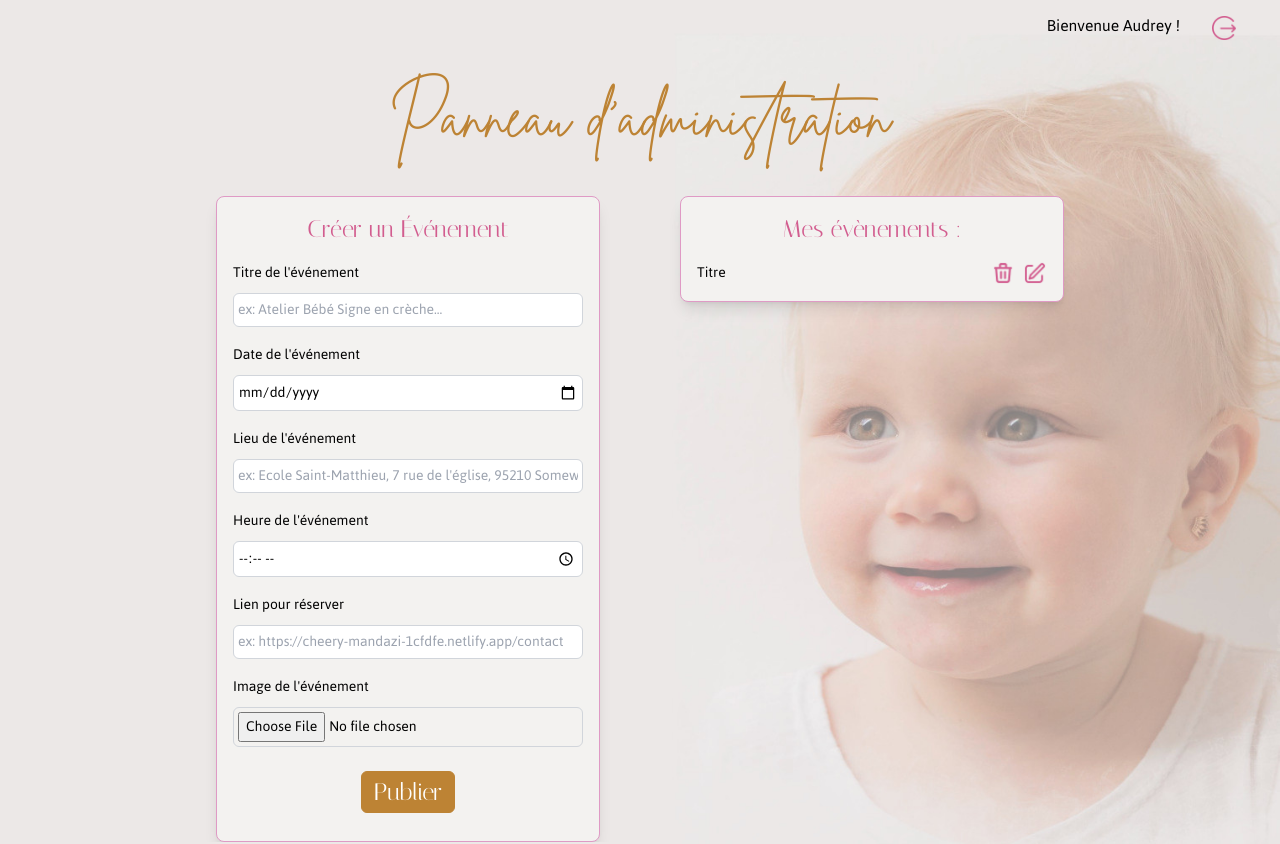
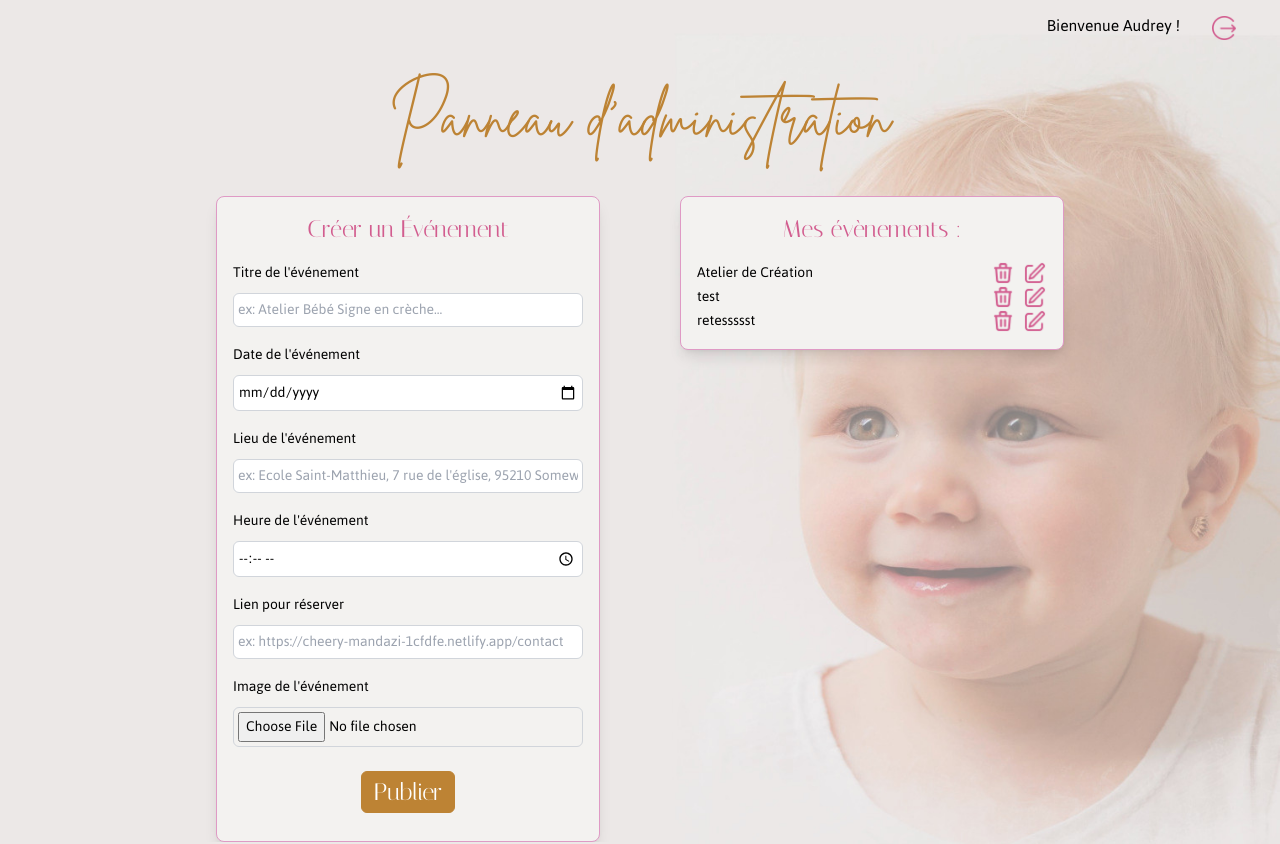
Before and after one commit to luciel53/lesmainsd-audrey, a Next.js app in the folder les-mains-d-audrey/: page /admin in a window 1280 px wide. Shown: the top 844 px of the page. Built offline with nearby package versions, Linux system fonts and the light colour scheme; sample sign-in values are in the browser's storage; what tailwindcss-animated would draw is missing.

Commit message:
delete event works!

```diff
--- a/les-mains-d-audrey/content/events.json
+++ b/les-mains-d-audrey/content/events.json
@@ -22,13 +22,5 @@
     "time": "21:57",
     "link": "https://www.chess.com/home",
     "image": "/images/events/Atlantique.png"
-  },
-  {
-    "title": "encoreee",
-    "date": "2024-11-28",
-    "location": "bfbxd",
-    "time": "18:10",
-    "link": "https://www.chess.com/home",
-    "image": "/images/events/Atlantique (19).png"
   }
 ]
--- /dev/null
+++ b/les-mains-d-audrey/src/app/api/events/route.js
@@ -0,0 +1,58 @@
+import { join } from "path";
+import { readFileSync, writeFileSync } from "fs";
+
+export async function GET(request) {
+  try {
+    const filePath = join(process.cwd(), "content", "events.json");
+
+    // read the json file
+    const fileContent = readFileSync(filePath, "utf-8");
+    const events = JSON.parse(fileContent);
+
+    return new Response(JSON.stringify(events), {
+      headers: { "Content-Type": "application/json" },
+    });
+  } catch (error) {
+    return new Response(
+      JSON.stringify({ error: "Erreur lors de la lecture des évènements" }),
+      { status: 500 }
+    );
+  }
+}
+
+export async function DELETE(request) {
+  try {
+    const filePath = join(process.cwd(), "content", "events.json");
+
+    // Lire le corps de la requête pour récupérer l'index
+    const body = await request.json();
+    const { index } = body;
+
+	if (index === undefined) {
+		return new Response(
+			JSON.stringify({ error: "missing index" }),
+			{ status: 400 }
+		);
+	}
+
+    // Lire le fichier JSON
+    const fileContent = readFileSync(filePath, "utf-8");
+    const events = JSON.parse(fileContent);
+
+    // Supprimer l'événement à l'index donné
+    const updatedEvents = events.filter((_, i) => i !== index);
+
+    // Écrire la nouvelle liste dans le fichier JSON
+    writeFileSync(filePath, JSON.stringify(updatedEvents, null, 2));
+
+    return new Response(JSON.stringify({ success: true }), {
+      headers: { "Content-Type": "application/json" },
+    });
+  } catch (error) {
+    console.error("Erreur lors de la suppression :", error);
+    return new Response(
+      JSON.stringify({ error: "Erreur lors de la suppression" }),
+      { status: 500 }
+    );
+  }
+}
--- a/les-mains-d-audrey/src/app/components/EventsList.js
+++ b/les-mains-d-audrey/src/app/components/EventsList.js
@@ -1,20 +1,68 @@
+
+
 import Image from "next/image";
+import { useEffect, useState } from "react";
+// import { getEvents } from "./getEvents";
 
 export default function EventsList() {
+  // const events = await getEvents();
+  const [events, setEvents] = useState([]);
+
+  useEffect(() => {
+    // load the events from API
+    fetch("/api/events")
+      .then((response) => {
+        console.log(response);
+        if (!response.ok) {
+          throw new Error("Error when loading events");
+        }
+        return response.json();
+      })
+      .then((data) => setEvents(data))
+      .catch((error) => console.error(error));
+  }, []);
+
+  // delete an event
+  const handleDelete = (indexToDelete) => {
+    // filter the event to delete and update state
+    setEvents((prevEvent) => prevEvent.filter((_, index) => index !== indexToDelete));
+
+    // call the api to delete in the json file
+    fetch("/api/events", {
+      method: "DELETE",
+      headers: { "Content-Type": "application/json" },
+      body: JSON.stringify({ index: indexToDelete }),
+    })
+    .then((response) => {
+      if (!response.ok) {
+        throw new Error("Error during deletion in the server side");
+      }
+    })
+    .catch((error) => console.error("Error when deleting event: ", error));
+  };
+
   return (
+    <>
       <div className="max-w-4xl mx-auto w-80 md:w-96 p-4 bg-lightBG border border-lightPink shadow-lg rounded-lg">
         <h2 className="text-2xl font-italiana text-center mb-4">
           Mes évènements :
         </h2>
-      <div className="flex flex-row justify-between mt-2 font-jaldi">
-        <p>Titre</p>
+        {events.length === 0 ? (
+          <p>Aucun évènement actuellement.</p>
+        ) : (
+          <div className="flex flex-col justify-between mt-2 font-jaldi">
+            {events.map((event, index) => {
+              return (
+              <div key={index} className="flex flex-row justify-between">
+                <p>{event.title}</p>
                 <div className="flex flex-row ">
                   <Image
                     src="/images/icons/trash.png"
                     width={30}
                     height={30}
+                    onClick={() => handleDelete(index)}
                     alt="Supprimer l'évènement"
-            className="mr-2 w-6 h-6"
+                    className="mr-2 w-6 h-6 cursor-pointer"
                   />
                   <Image
                     src="/images/icons/update.png"
@@ -25,6 +73,11 @@ export default function EventsList() {
                   />
                 </div>
               </div>
+              );
+            })}
           </div>
+        )}
+      </div>
+    </>
   );
 }
--- /dev/null
+++ b/les-mains-d-audrey/src/app/components/getEvents.js
@@ -0,0 +1,18 @@
+import fs from "fs";
+import path from "path";
+
+// Fonction pour charger les événements depuis le fichier JSON
+export async function getEvents() {
+  const filePath = path.join(process.cwd(), "content/events.json"); // Chemin vers ton fichier JSON
+
+  try {
+    // Lire le fichier JSON
+    const data = fs.readFileSync(filePath, "utf-8");
+    const events = JSON.parse(data); // Parse le contenu du fichier JSON
+
+    return events; // Retourner la liste des événements
+  } catch (error) {
+    console.error("Erreur lors du chargement des événements", error);
+    return []; // Si erreur, retourner un tableau vide
+  }
+}
--- a/les-mains-d-audrey/src/app/evenements/page.js
+++ b/les-mains-d-audrey/src/app/evenements/page.js
@@ -1,8 +1,7 @@
 import Link from "next/link";
 import Cloud from "../components/Cloud";
 import Image from "next/image";
-import fs from "fs";
-import path from "path";
+import { getEvents } from "../components/getEvents";
 
 export const metadata = {
   title: "Les mains d'Audrey - Ateliers Bébé Signe",
@@ -10,24 +9,8 @@ export const metadata = {
     "Découvrez les évènements bébé signe pour renforcer la communication entre parents et bébés. Ateliers individuels, collectifs, en collectivités et en entreprises sur la culture Sourde.",
 };
 
-// Fonction pour charger les événements depuis le fichier JSON
-async function getEvents() {
-  const filePath = path.join(process.cwd(), "content/events.json"); // Chemin vers ton fichier JSON
-
-  try {
-    // Lire le fichier JSON
-    const data = fs.readFileSync(filePath, "utf-8");
-    const events = JSON.parse(data); // Parse le contenu du fichier JSON
-
-    return events; // Retourner la liste des événements
-  } catch (error) {
-    console.error("Erreur lors du chargement des événements", error);
-    return []; // Si erreur, retourner un tableau vide
-  }
-}
-
 export default async function Event() {
-  const events = await getEvents(); // Charger les événements depuis le fichier JSON
+  const events = await getEvents(); // loads the events from json file
 
   return (
     <div>
@@ -55,7 +38,10 @@ export default async function Event() {
       </section>
       <section>
         {events.map((event) => (
-          <div key={event.title} className="flex flex-row bg-lightBG rounded-xl w-[95%] lg:w-[50%] h-32 mx-auto border border-lightPink drop-shadow-lg mb-4">
+          <div
+            key={event.title}
+            className="flex flex-row bg-lightBG rounded-xl w-[95%] lg:w-[50%] h-32 mx-auto border border-lightPink drop-shadow-lg mb-4"
+          >
             <div className="relative z-0 w-[25%] h-full overflow-hidden">
               <Image
                 src={event.image}
@@ -95,7 +81,13 @@ export default async function Event() {
                   />
                   <p className="font-jaldi">{event.time}</p>
                 </div>
-                <Link href={`${event.link && event.link.startsWith("http") ? event.link : "#" }`}>
+                <Link
+                  href={`${
+                    event.link && event.link.startsWith("http")
+                      ? event.link
+                      : "#"
+                  }`}
+                >
                   <button className="bg-lightBG mt-3 mb-2 border border-gold rounded-full font-italiana text-gold px-2 hover:text-lightBG hover:bg-gold">
                     Je réserve
                   </button>
```
Also changed, not shown: 1 other file (tests, documents, lock files or other folders). Lines whose indentation alone changed are shown as unchanged.
